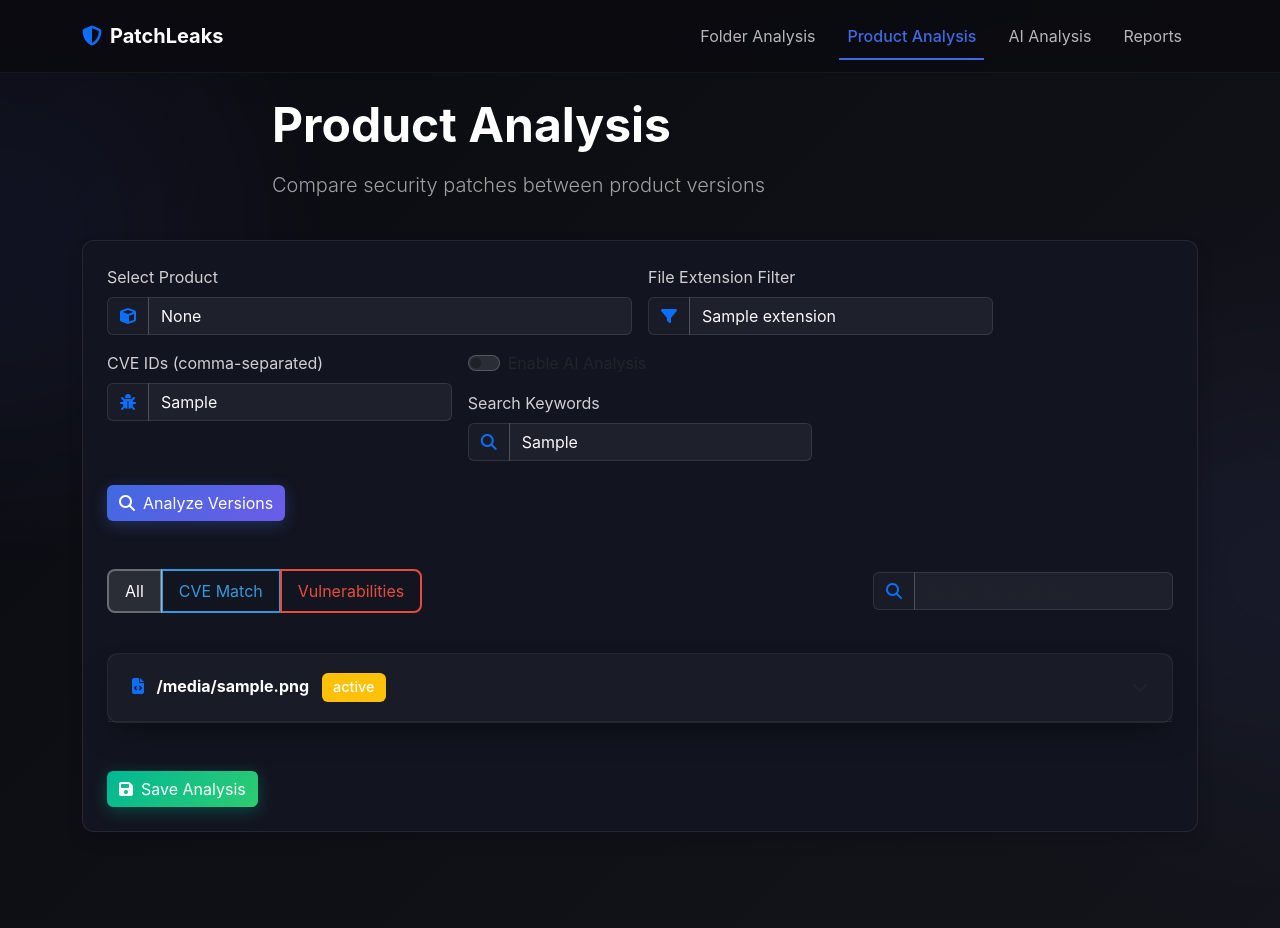
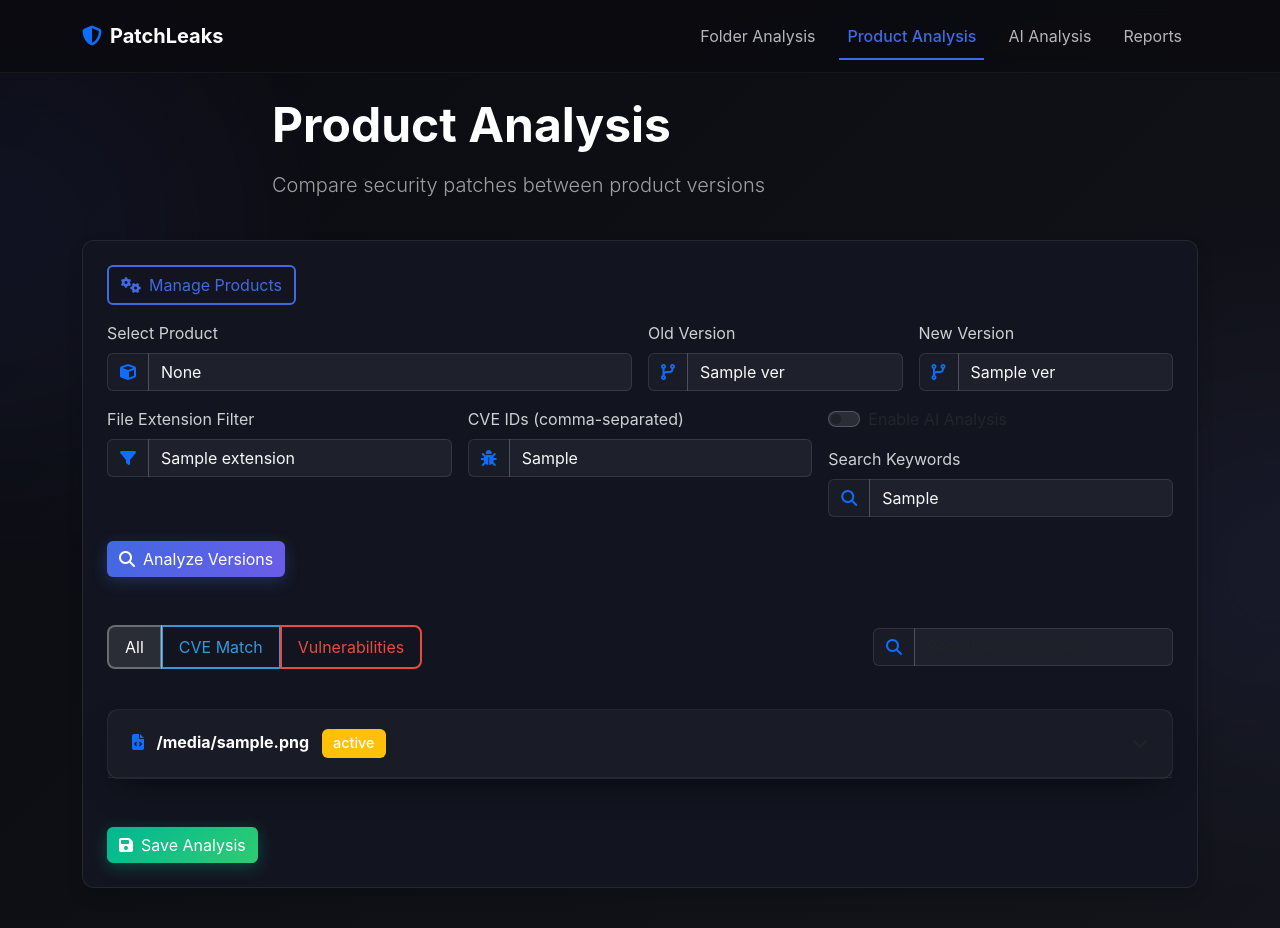
Before and after one commit to hatlesswizard/PatchLeaks, a Flask app: template templates/products.html in a window 1280 px wide; the page is wider, and only the part inside the window is pictured. Shown: the top 928 px of that part. Run offline with Flask 3, Linux system fonts and the light colour scheme; the template is opened without the code that fills it: most values are stand-ins (such as "Sample title", 1, 10 or a date in 2020).

Commit message:
Update products.html

```diff
--- a/templates/products.html
+++ b/templates/products.html
@@ -709,7 +709,6 @@ pre {
                 <p class="lead text-muted">Compare security patches between product versions</p>
             </div>
         </div>
-
         <div class="card shadow">
             <div class="card-body p-4">
                 {% if error %}
@@ -719,6 +718,11 @@ pre {
                 {% endif %}
 
                 <form method="post" class="mb-4">
+                    <div class="mb-3 d-flex justify-content-start">
+                        <a href="/manage-products" class="btn btn-outline-primary">
+                            <i class="fas fa-cogs me-2"></i>Manage Products
+                        </a>
+                    </div>
                     <div class="row g-3">
                         <div class="col-md-6">
                             <label class="form-label">Select Product</label>
@@ -738,7 +742,7 @@ pre {
                             </div>
                         </div>
 
-                        <div class="col-md-3 version-group" style="display: {% if product == 'magento' %}block{% else %}none{% endif %};">
+                        <div class="col-md-3 version-group" style="display: {% if product or request.form.product %}block{% else %}none{% endif %};">
                             <label class="form-label">Old Version</label>
                             <div class="input-group">
                                 <span class="input-group-text">
@@ -746,13 +750,13 @@ pre {
                                 </span>
                                 <select class="form-select" name="old_version" id="oldVersion">
                                     {% for ver in magento_versions %}
-                                    <option value="{{ ver }}">{{ ver }}</option>
+                                    <option value="{{ ver }}" {% if ver == old_version %}selected{% endif %}>{{ ver }}</option>
                                     {% endfor %}
                                 </select>
                             </div>
                         </div>
 
-                        <div class="col-md-3 version-group" style="display: {% if product == 'magento' %}block{% else %}none{% endif %};">
+                        <div class="col-md-3 version-group" style="display: {% if product or request.form.product %}block{% else %}none{% endif %};">
                             <label class="form-label">New Version</label>
                             <div class="input-group">
                                 <span class="input-group-text">
@@ -760,7 +764,7 @@ pre {
                                 </span>
                                 <select class="form-select" name="new_version" id="newVersion">
                                     {% for ver in magento_versions %}
-                                    <option value="{{ ver }}">{{ ver }}</option>
+                                    <option value="{{ ver }}" {% if ver == new_version %}selected{% endif %}>{{ ver }}</option>
                                     {% endfor %}
                                 </select>
                             </div>
@@ -845,6 +849,15 @@ pre {
                                     <span class="vuln-status-badge badge ms-2 {% if result.vuln_severity == 'yes' %}bg-danger{% elif result.vuln_severity == 'no' %}bg-success{% else %}bg-warning{% endif %}">
                                         {{ result.vulnerability_status }}
                                     </span>
+                                    {% endif %}
+                                    {% if result.cve_matches %}
+                                        {% for cve_id, cve_data in result.cve_matches.items() %}
+                                            {% if cve_data.result == 'Yes' %}
+                                            <span class="badge bg-danger badge-glow ms-2">
+                                                {{ cve_id }}
+                                            </span>
+                                            {% endif %}
+                                        {% endfor %}
                                     {% endif %}
                                 </div>
                                 <i class="fas fa-chevron-down chevron"></i>
@@ -1016,6 +1029,19 @@ pre {
     <script src="https://code.jquery.com/jquery-3.6.0.min.js"></script>
     <script>
     $(document).ready(function() {
+        // Initialize version dropdowns if product is already selected
+        const selectedProduct = $('#productSelect').val();
+        if(selectedProduct) {
+            $('.version-group').show();
+            if(selectedProduct === 'magento') {
+                refreshMagentoVersions();
+            } else {
+                $.get(`/get_versions/${selectedProduct}`, function(versions) {
+                    populateVersionDropdowns(versions);
+                });
+            }
+        }
+
         $('#productSelect').change(function() {
             const product = $(this).val();
             if(product === 'magento') {
@@ -1024,22 +1050,31 @@ pre {
             } else if(product) {
                 $('.version-group').show();
                 $.get(`/get_versions/${product}`, function(versions) {
-                    $('#oldVersion, #newVersion').html(
-                        versions.map(v => `<option value="${v}">${v}</option>`)
-                    ).prop('disabled', false);
+                    populateVersionDropdowns(versions);
                 });
             } else {
                 $('.version-group').hide();
             }
         });
 
+        function populateVersionDropdowns(versions) {
+            const oldVersion = "{{ old_version }}";
+            const newVersion = "{{ new_version }}";
+
+            $('#oldVersion, #newVersion').html(
+                versions.map(v => `<option value="${v}" ${v === oldVersion ? 'selected' : ''}>${v}</option>`)
+            ).prop('disabled', false);
+
+            $('#newVersion').html(
+                versions.map(v => `<option value="${v}" ${v === newVersion ? 'selected' : ''}>${v}</option>`)
+            );
+        }
+
         function refreshMagentoVersions() {
             fetch('/get_versions/magento')
                 .then(response => response.json())
                 .then(versions => {
-                    $('#oldVersion, #newVersion').html(
-                        versions.map(v => `<option value="${v}">${v}</option>`)
-                    ).prop('disabled', false);
+                    populateVersionDropdowns(versions);
                 });
         }
 
```
